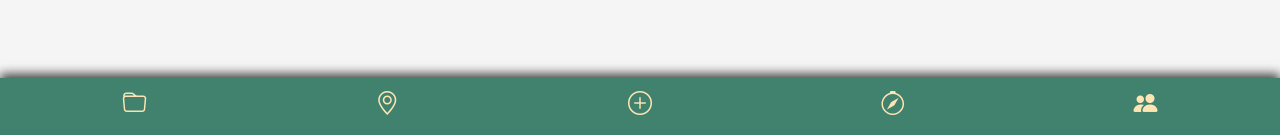
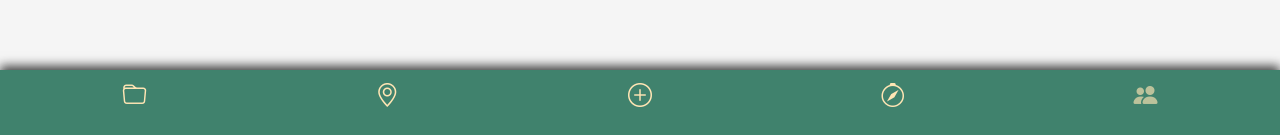
Before and after one commit to NewTanachot/Reminder-Me-PWA, a Next.js app: page / in a window 1280 px wide. Shown: the part 662-797 px from the top of the page. Built offline with nearby package versions, Linux system fonts and the light colour scheme.

Commit message:
fix footer button bug and add padding layout - (21/7/23)

```diff
--- a/component/footer.tsx
+++ b/component/footer.tsx
@@ -28,12 +28,12 @@ export default function Footer({ changeCurrentPage, currentPage }: IFooterProps)
     }
 
     return (
-        <footer className='fixed-bottom bg-viridian-green px-2 pb-2 pt-0 shadow-top'>
+        <footer className='fixed-bottom bg-viridian-green px-2 pb-3 pt-0 shadow-top'>
             <div className='d-flex justify-content-around align-items-start'>
                 <button
                     type="button"
                     className={`btn btn-lg text-peach border-0 rounded-0`}
-                    // disabled={true}
+                    disabled={currentPage == PwaCurrentPage.ReminderList}
                     onClick={() => changeCurrentPage(PwaCurrentPage.ReminderList)}
                 >
                     <i className={`${listIconClass} text-footer-size`}></i>
@@ -41,6 +41,7 @@ export default function Footer({ changeCurrentPage, currentPage }: IFooterProps)
                 <button
                     type="button"
                     className={`btn btn-lg text-peach border-0 rounded-0`}
+                    disabled={currentPage == PwaCurrentPage.MapView}
                     onClick={() => changeCurrentPage(PwaCurrentPage.MapView)}
                 >
                     <i className={`${mapIconClass} text-footer-size`}></i>
@@ -48,6 +49,7 @@ export default function Footer({ changeCurrentPage, currentPage }: IFooterProps)
                 <button
                     type="button"
                     className={`btn btn-lg text-peach border-0 rounded-0`}
+                    disabled={currentPage == PwaCurrentPage.AddList}
                     onClick={() => changeCurrentPage(PwaCurrentPage.AddList)}
                 >
                     <i className={`${addListIconClass} text-footer-size`}></i>
@@ -55,6 +57,7 @@ export default function Footer({ changeCurrentPage, currentPage }: IFooterProps)
                 <button
                     type="button"
                     className={`btn btn-lg text-peach border-0 rounded-0`}
+                    disabled={currentPage == PwaCurrentPage.Register}
                     onClick={() => changeCurrentPage(PwaCurrentPage.Register)}
                 >
                     <i className={`${registerIconClass} text-footer-size`}></i>
@@ -62,6 +65,7 @@ export default function Footer({ changeCurrentPage, currentPage }: IFooterProps)
                 <button
                     type="button"
                     className={`btn btn-lg text-peach border-0 rounded-0`}
+                    disabled={currentPage == PwaCurrentPage.Login}
                     onClick={() => changeCurrentPage(PwaCurrentPage.Login)}
                 >
                     <i className={`${loginIconClass} text-footer-size`}></i>
```
